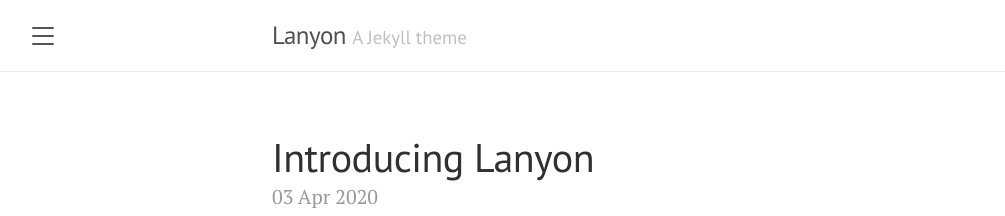
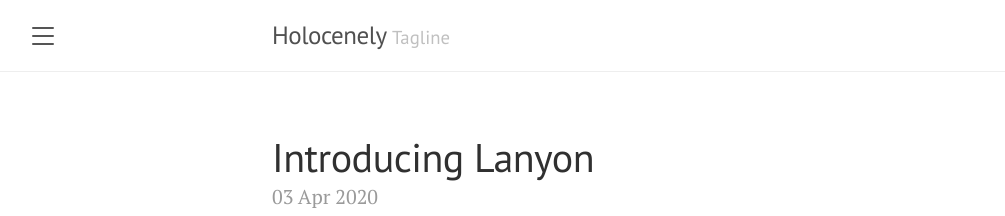
Before and after one commit to holocenely/holocenely.github.io, a Jekyll site: the page built from docs/index.html, in a window 1280 px wide and 900 px high. Shown: the top 216 px of the window, without its empty margins (8-1013 px from the left). Built offline with Jekyll 4.4.1, drawn with Linux system fonts in a browser that asks for light colours; the list of posts is cut into pages by our own code.

Commit message:
Update _config.yml

```diff
--- a/docs/_config.yml
+++ b/docs/_config.yml
@@ -1,6 +1,6 @@
 # Setup
-title:               Lanyon
-tagline:             'A Jekyll theme'
+title:               Holocenely
+tagline:             'Tagline'
 description:         'A reserved <a href="https://jekyllrb.com" target="_blank">Jekyll</a> theme that places the utmost gravity on content with a hidden drawer. Made by <a href="https://twitter.com/mdo" target="_blank">@mdo</a>.'
 url:                 https://holocenely.github.io
 baseurl:             ''
@@ -9,9 +9,9 @@ permalink:           pretty
 
 # About/contact
 author:
-  name:              Mark Otto
-  url:               https://twitter.com/mdo
-  email:             markdotto@gmail.com
+  name:              Aylin Cam
+  url:               https://twitter.com
+  email:             ....@gmail.com
 
 # Gems
 plugins:
```
